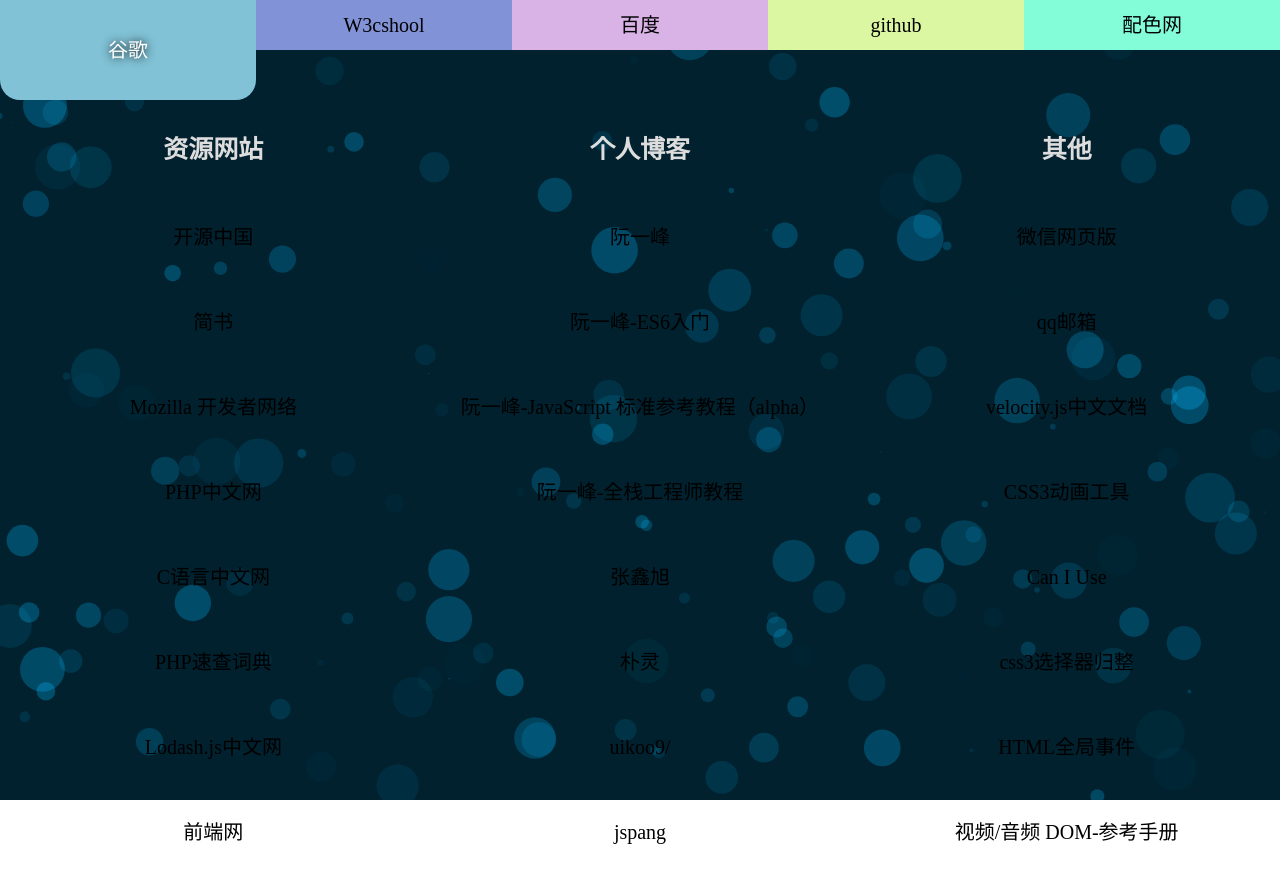
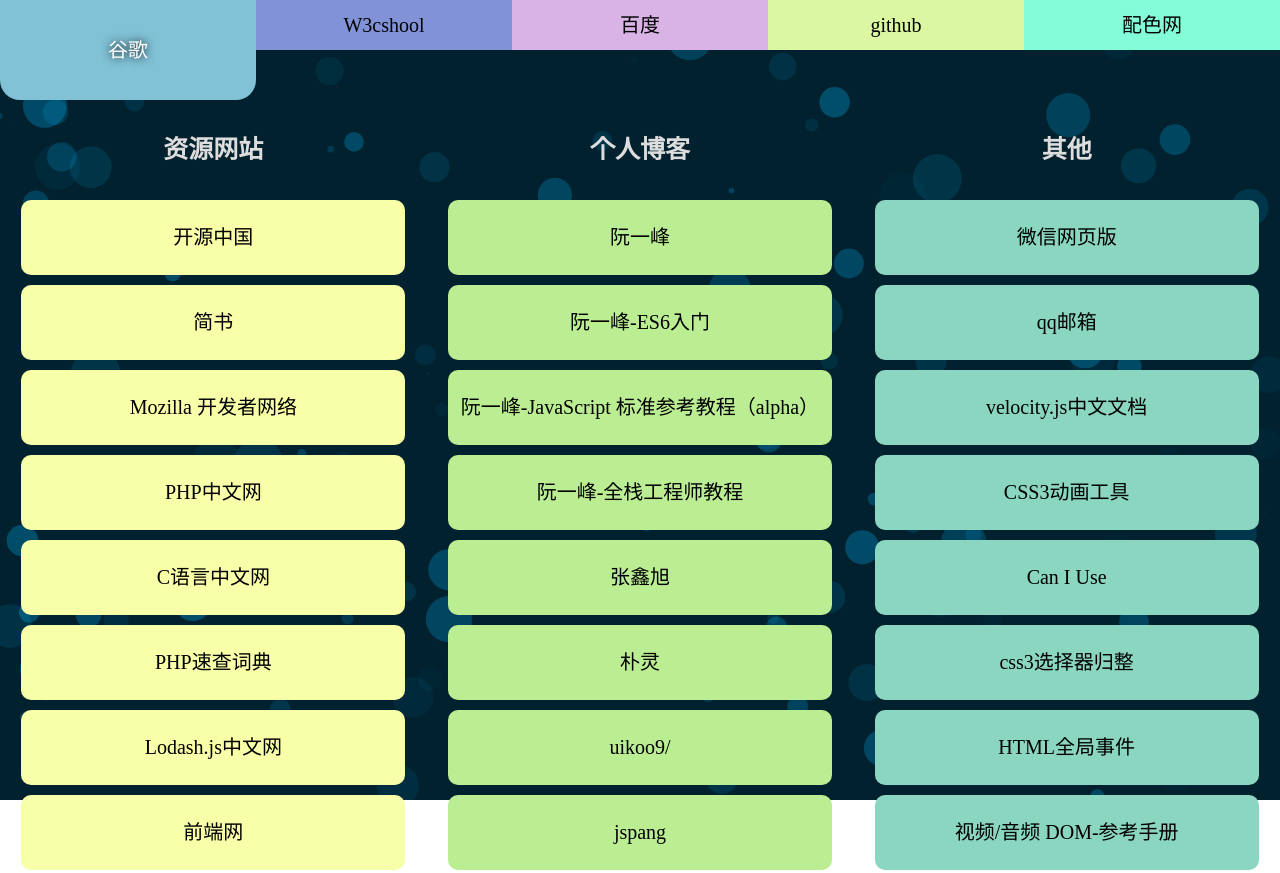
Before and after one commit to lzh2740128806/Start-Pages, a plain HTML site: page index.html in a window 1280 px wide. Shown: the top 873 px of the page. Drawn offline with Linux system fonts and the light colour scheme.

Commit message:
Update index.html

```diff
--- a/index.html
+++ b/index.html
@@ -205,7 +205,7 @@
 		//var color=["#89F5D1","#D3FFFE","#FED000","#A7CBFF","#FFFE65","#552589","#9FAEFF","#FE504F","#FED000","#879EFE","#2B6ACB","#B0AED3","#FF6249","#CDF230","#DDEE00","#FFACC6","#504FC7","#FFD1C1","#5DC9D5"];
 
 		//var color=['#61ff69','#b8f788','#58d2e8','#e8ed51','#f2b6b6'];
-		var color=['#f7ffa8','#b8f788','#58d2e8','#e8ed51','#def9ae',#bbed93' ,'#8bd6c0'];
+		var color=['#f7ffa8','#b8f788','#58d2e8','#e8ed51','#def9ae','#bbed93','#8bd6c0'];
 		//取随机数
 		function random(){
 			return Math.floor(Math.random()*color.length);
```
